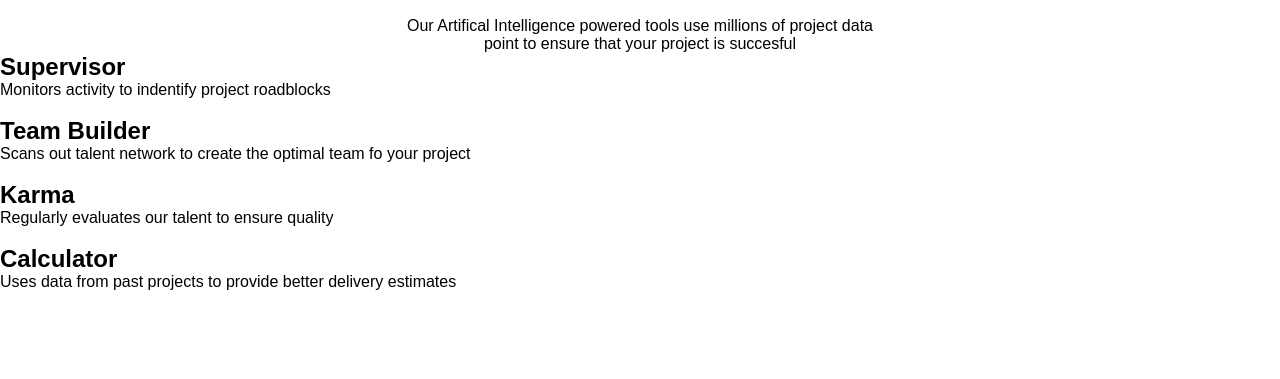
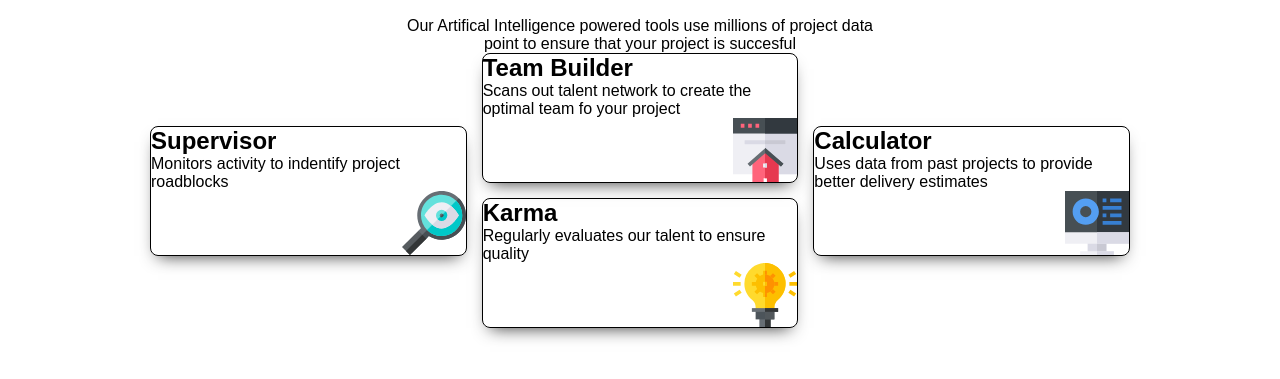
Before and after one commit to Goldor20/0306, a plain HTML site: page 0306/index.html in a window 1280 px wide. Shown: the part 177-556 px from the top of the page. Drawn offline with Linux system fonts and the light colour scheme.

Commit message:
random message idk

```diff
--- a/0306/index.css
+++ b/0306/index.css
@@ -5,9 +5,12 @@
     font-family: Arial, Helvetica, sans-serif;
 }
 
+img {
+    display: block;
+}
+
 header {
     text-align: center;
-    width: 500px;
     margin: auto;
     margin-top: 100px;
 }
@@ -17,5 +20,67 @@ header h1:first-of-type {
 }
 
 header p:first-of-type{
-    margin-top: 20px;;
+    margin-top: 20px;
 }
+
+.card {
+    border-radius: 0.5rem;
+    border: 1px solid black;
+    box-shadow: 0 0.5rem 1rem -0.5rem #333;
+}
+
+.card img {
+    margin-left: auto;
+}
+
+.wrapper {
+    display: grid;
+    grid-template-columns: auto;
+    grid-gap: 15px;
+    margin: 0 20px 0;
+}
+
+@media screen and (min-width: 800px) {
+    .wrapper{
+        grid-template-columns: 1fr 1fr 1fr;
+        margin: 0 150px 0;
+    }
+
+    header {
+        width: 500px;
+    }
+
+    .card:nth-of-type(1) {
+        grid-column-start: 1;
+        grid-column-end: 2;
+        grid-row-start: 2;
+        grid-row-end: 4;
+    }
+
+    .card:nth-of-type(2) {
+        grid-column-start: 2;
+        grid-column-end: 3;
+        grid-row-start: 1;
+        grid-row-end: 3;
+    }
+
+    .card:nth-of-type(3) {
+        grid-column: 2 / 3;
+        /*grid-column-start: 2;
+        grid-column-end: 3;*/
+        grid-row: 3 / 5;
+        /*grid-row-start: 3;
+        grid-row-end: 5;*/
+    }
+
+    .card:nth-of-type(4) {
+        grid-column: 3 / span 1;
+        /*grid-column: 3 / 4;*/
+        /*grid-column-start: 2;
+        grid-column-end: 3;*/
+        grid-row: 2 / span 2;
+        /*grid-row: 2 / 4;*/
+        /*grid-row-start: 3;
+        grid-row-end: 5;*/
+    }
+}
--- a/0306/index.html
+++ b/0306/index.html
@@ -16,22 +16,22 @@
         <div class="card">
             <h1>Supervisor</h1>
             <p>Monitors activity to indentify project roadblocks</p>
-            <img src="" alt="">
+            <img src="img/icon-supervisor.svg" alt="">
         </div>
         <div class="card">
             <h1>Team Builder</h1>
             <p>Scans out talent network to create the optimal team fo your project</p>
-            <img src="" alt="">
+            <img src="img/icon-team-builder.svg" alt="">
         </div>
         <div class="card">
             <h1>Karma</h1>
             <p>Regularly evaluates our talent to ensure quality</p>
-            <img src="" alt="">
+            <img src="img/icon-karma.svg" alt="">
         </div>
         <div class="card">
             <h1>Calculator</h1>
             <p>Uses data from past projects to provide better delivery estimates</p>
-            <img src="" alt="">
+            <img src="img/icon-calculator.svg" alt="">
         </div>
     </section>
 </body>
```
Also changed, not shown: 0306/img/favicon-32x32.png (added), 0306/img/icon-calculator.svg (added), 0306/img/icon-karma.svg (added), 0306/img/icon-supervisor.svg (added), 0306/img/icon-team-builder.svg (added), 1 other file.
